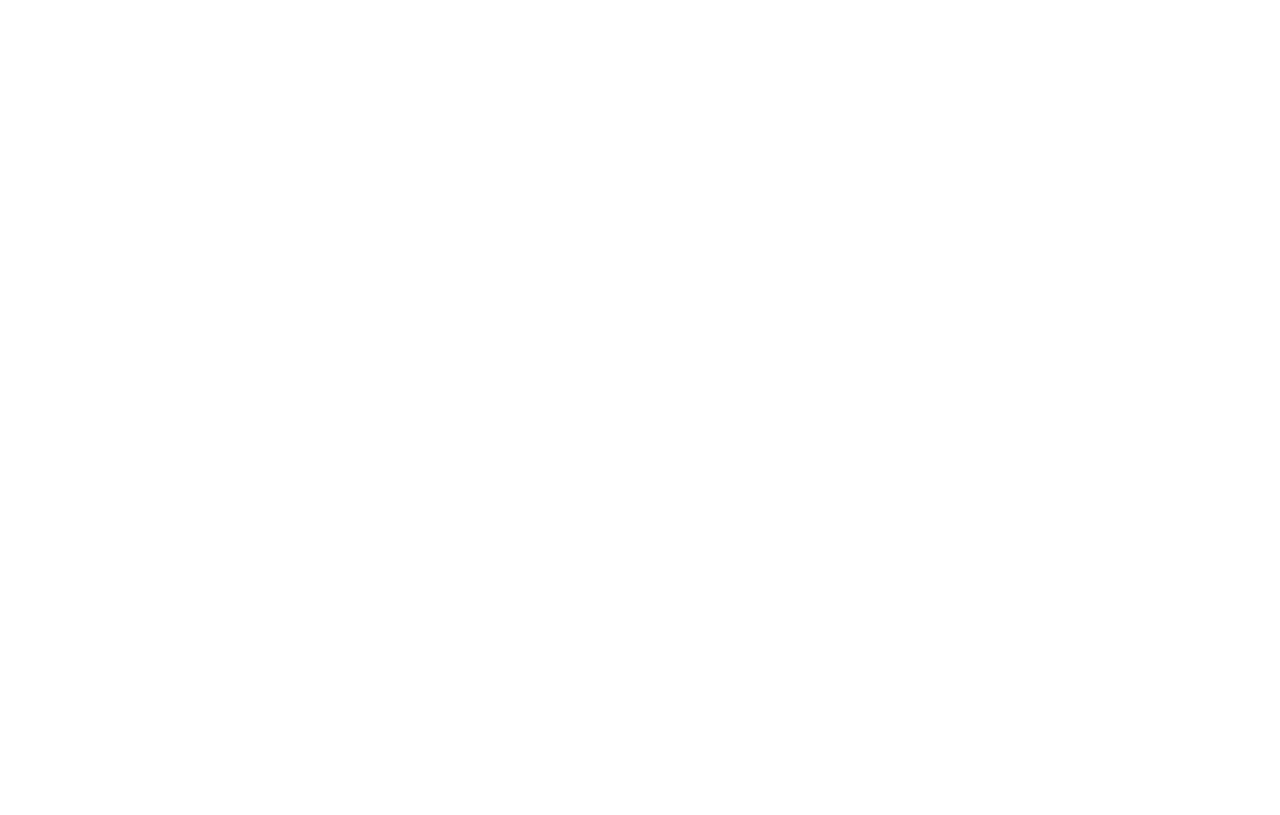
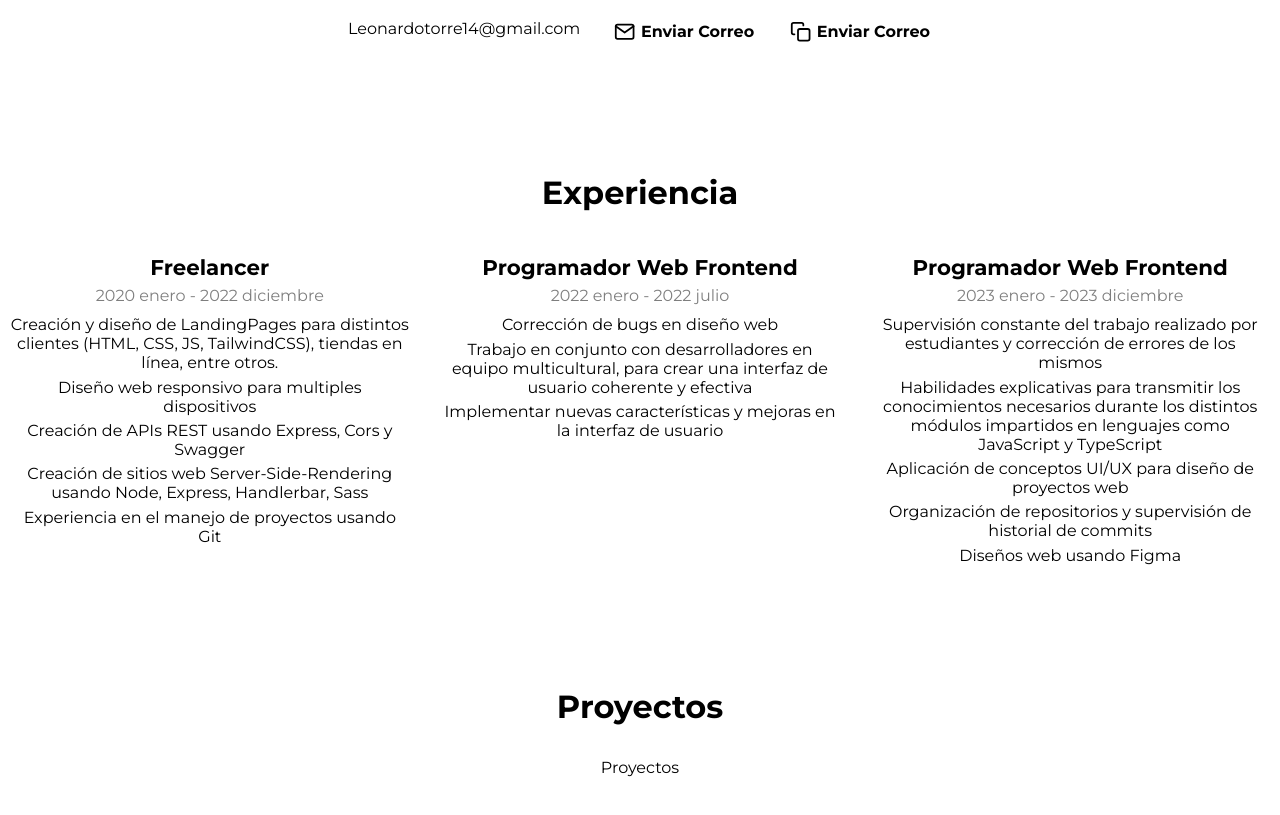
Before and after one commit to leonardotorre18/portfolio, a React (Vite) app: page / in a window 1280 px wide. Shown: the part 719-1534 px from the top of the page. Before the commit the page ends 800 px from the top, so only its background shows below. Built offline with nearby package versions, Linux system fonts and the light colour scheme; a web font is replaced by a local one.

Commit message:
New Main Component New Section Experience Component

```diff
--- a/src/App.tsx
+++ b/src/App.tsx
@@ -1,20 +1,24 @@
 import React, { type ReactElement } from 'react'
 import Navbar from './components/Navbar/Navbar'
-import Jumbotron from './components/Jumbotron/Jumbotron'
 import SectionContant from './components/Sections/SectionContact/SectionContant'
 import SectionExperience from './components/Sections/SectionExperience/SectionExperience'
+import Jumbotron from './components/Sections/Jumbotron/Jumbotron'
+import Main from './components/Main/Main'
+import SectionProject from './components/Sections/SectionProject/SectionProject'
 
 function App (): ReactElement {
   return (
     <>
       <Navbar />
-      <main>
+      <Main>
         <Jumbotron />
 
         <SectionContant />
 
         <SectionExperience />
-      </main>
+
+        <SectionProject />
+      </Main>
     </>
   )
 }
--- /dev/null
+++ b/src/components/Cards/CardExperience/CardExperience.scss
@@ -0,0 +1,15 @@
+.card-experience {
+  font-size: 12pt;
+  padding: 8pt;
+  &__date {
+    opacity: .5;
+    display: block;
+    margin-top: 4pt;
+    margin-bottom: 8pt;
+  }
+  &__container {
+    p {
+      margin: 4pt 0;
+    }
+  }
+}
--- a/src/components/Cards/CardExperience/CardExperience.tsx
+++ b/src/components/Cards/CardExperience/CardExperience.tsx
@@ -1,5 +1,6 @@
 import React, { type ReactNode, type ReactElement } from 'react'
 import H4 from '../../Titles/H4/H4'
+import './CardExperience.scss'
 
 export default function CardExperience ({
   title,
@@ -7,10 +8,10 @@
   children
 }: PropTypes): ReactElement {
   return (
-    <div>
+    <div className='card-experience'>
       <H4>{title}</H4>
-      <span>{date}</span>
-      <div>
+      <span className='card-experience__date'>{date}</span>
+      <div className='card-experience__container'>
         {children}
       </div>
     </div>
--- a/src/components/GridContainer/GridContainer.scss
+++ b/src/components/GridContainer/GridContainer.scss
@@ -2,5 +2,6 @@
   display: grid;
   width: 100%;
   justify-content: center;
+  gap: 8pt;
   grid-template-columns: repeat(auto-fit, minmax(300px, 1fr));
 }
--- a/src/components/Lists/ButtonList/ButtonList.scss
+++ b/src/components/Lists/ButtonList/ButtonList.scss
@@ -1,4 +1,5 @@
 .button-list {
   display: flex;
   gap: 24pt;
+  padding: 16pt 0;
 }
--- /dev/null
+++ b/src/components/Main/Main.scss
@@ -0,0 +1,4 @@
+.main {
+  margin: 0 auto;
+  max-width: 1400px;
+}
--- /dev/null
+++ b/src/components/Main/Main.tsx
@@ -0,0 +1,16 @@
+import React, { type ReactNode, type ReactElement } from 'react'
+import './Main.scss'
+
+export default function Main ({
+  children
+}: PropTypes): ReactElement {
+  return (
+    <main className="main">
+      {children}
+    </main>
+  )
+}
+
+interface PropTypes {
+  children: ReactNode
+}
--- a/src/components/Jumbotron/Jumbotron.scss
+++ b/src/components/Sections/Jumbotron/Jumbotron.scss
@@ -3,15 +3,15 @@
   flex-wrap: nowrap;
   align-items: center;
   justify-content: center;
+  padding: 40pt 0;
   &__img {
     width: 50%;
     max-width: 300px;
   }
   &__content {
     width: 50%;
-    p {
-      margin-top: 4pt;
-      margin-bottom: 16pt;
+    .h1 {
+      margin-bottom: 4pt;
     }
   }
 }
--- a/src/components/Sections/Section/Section.scss
+++ b/src/components/Sections/Section/Section.scss
@@ -1,8 +1,18 @@
 .section {
   text-align: center;
+  padding: 40pt 0;
   &__container {
     display: flex;
     align-items: center;
     flex-direction: column;
   }
+
+  & > .h1,
+  & > .h2,
+  & > .h3,
+  & > .h4,
+  & > .h5,
+  & > .h6 {
+    margin-bottom: 24pt;
+  }
 }
--- a/src/components/Sections/SectionExperience/SectionExperience.tsx
+++ b/src/components/Sections/SectionExperience/SectionExperience.tsx
@@ -2,6 +2,7 @@
 import Section from '../Section/Section'
 import CardExperience from '../../Cards/CardExperience/CardExperience'
 import GridContainer from '../../GridContainer/GridContainer'
+import Param from '../../Param/Param'
 
 export default function SectionExperience (): ReactElement {
   return (
@@ -9,13 +10,23 @@
 
       <GridContainer>
         <CardExperience title='Freelancer' date='2020 enero - 2022 diciembre' >
-          Coment
+          <Param>Creación y diseño de LandingPages para distintos clientes (HTML, CSS, JS, TailwindCSS), tiendas en línea, entre otros.</Param>
+          <Param>Diseño web responsivo para multiples dispositivos</Param>
+          <Param>Creación de APIs REST usando Express, Cors y Swagger</Param>
+          <Param>Creación de sitios web Server-Side-Rendering usando Node, Express, Handlerbar, Sass</Param>
+          <Param>Experiencia en el manejo de proyectos usando Git</Param>
         </CardExperience>
         <CardExperience title='Programador Web Frontend' date='2022 enero - 2022 julio' >
-          Coment
+          <Param>Corrección de  bugs en diseño web</Param>
+          <Param>Trabajo en conjunto con desarrolladores en equipo multicultural, para crear una interfaz de usuario coherente y efectiva</Param>
+          <Param>Implementar nuevas características y mejoras en la interfaz de usuario</Param>
         </CardExperience>
         <CardExperience title='Programador Web Frontend' date='2023 enero - 2023 diciembre' >
-          Coment
+          <Param>Supervisión constante del trabajo realizado por estudiantes y corrección de errores de los mismos</Param>
+          <Param>Habilidades explicativas para transmitir los conocimientos necesarios durante los distintos módulos impartidos en lenguajes como JavaScript y TypeScript</Param>
+          <Param>Aplicación de conceptos UI/UX para diseño de proyectos web</Param>
+          <Param>Organización de repositorios y supervisión de historial de commits</Param>
+          <Param>Diseños web usando Figma</Param>
         </CardExperience>
       </GridContainer>
     </Section>
--- /dev/null
+++ b/src/components/Sections/SectionProject/SectionProject.tsx
@@ -0,0 +1,10 @@
+import React, { type ReactElement } from 'react'
+import Section from '../Section/Section'
+
+export default function SectionProject (): ReactElement {
+  return (
+    <Section title='Proyectos'>
+      Proyectos
+    </Section>
+  )
+}
```
Also changed, not shown: src/components/Sections/Jumbotron/Jumbotron.tsx (renamed from src/components/Jumbotron/Jumbotron.tsx, +5 -5 lines).
